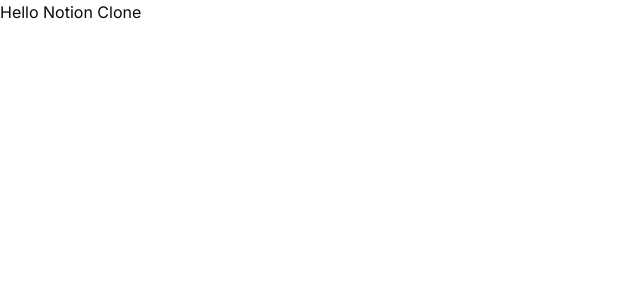
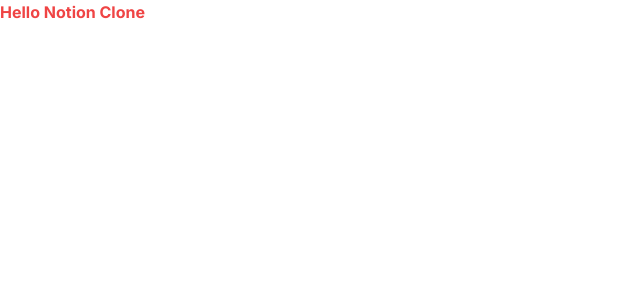
Before and after one commit to caiocv18/notion-clone, a Next.js app: page / in a window 1280 px wide. Shown: the top 300 px of the page, without its empty margins (0-640 px from the left). Built offline with nearby package versions, Linux system fonts and the light colour scheme.

Commit message:
style: Update page content in app/page.tsx

```diff
--- a/app/page.tsx
+++ b/app/page.tsx
@@ -2,6 +2,6 @@
 
 export default function Home() {
   return (
-    <p>Hello Notion Clone</p>
+    <p className="text-red-500 font-bold">Hello Notion Clone</p>
   );
 }
```
